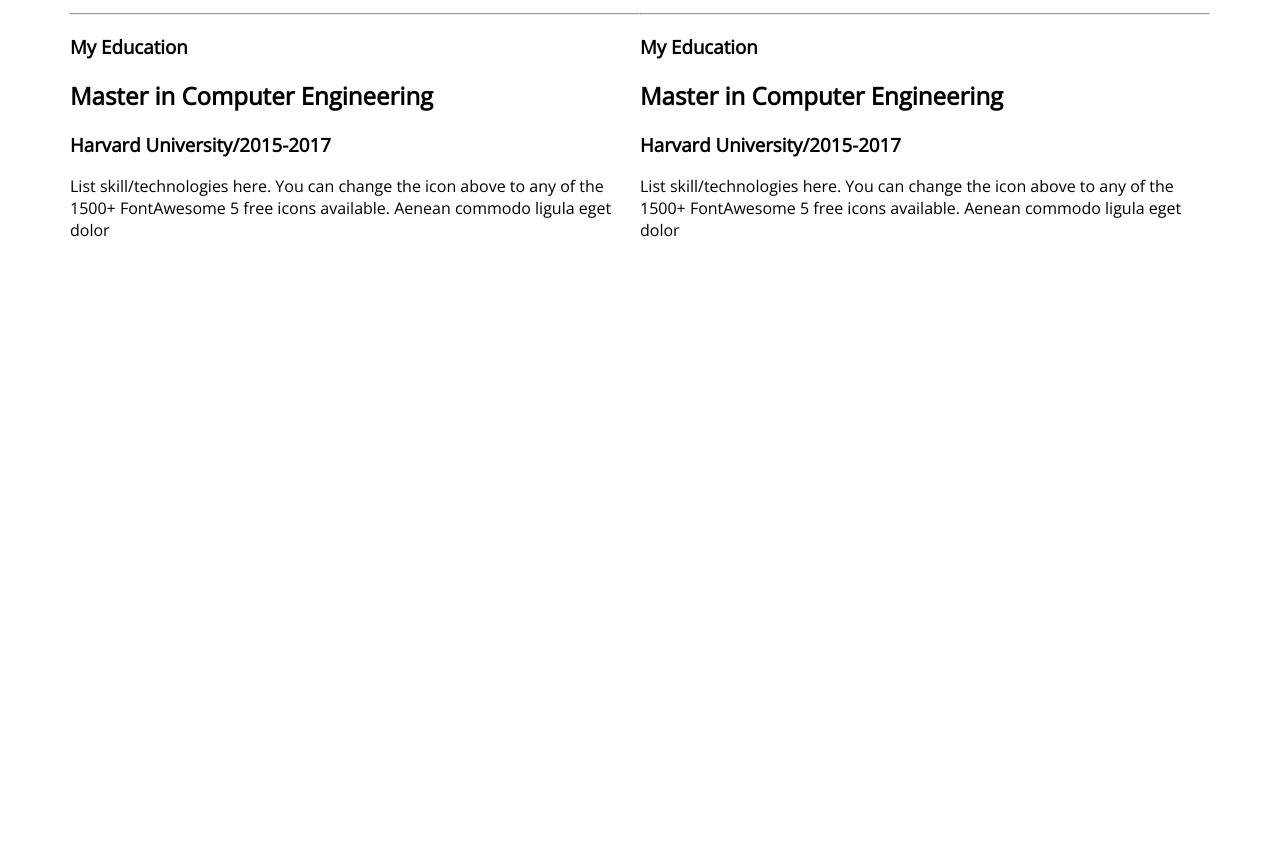
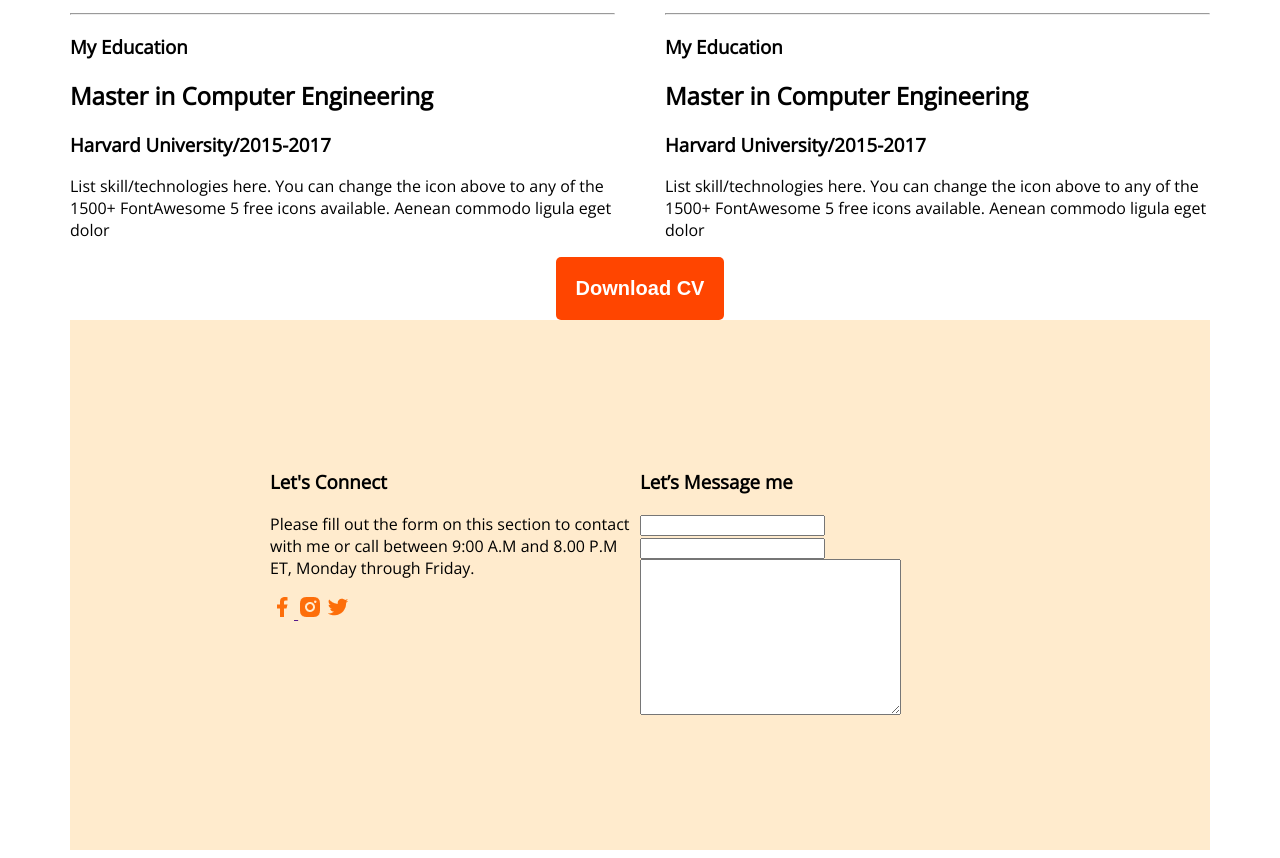
Before and after one commit to trishapaulcse/developer-portfolio-module-5-practise, a plain HTML site: page index.html in a window 1280 px wide. Shown: the part 2449-3307 px from the top of the page. Before the commit the page ends 2714 px from the top, so only its background shows below. Drawn offline with nearby package versions, Linux system fonts and the light colour scheme.

Commit message:
footer added

```diff
--- a/index.html
+++ b/index.html
@@ -147,7 +147,32 @@
 
             </div>
         </div>
+        <div class="download-cv">
+            <button class="btn-class">Download CV</button>
+        </div>
        </section>
+
+       <!-- footer section -->
+       <footer class="footer">
+        <div class="footer-column">
+            <h3 class="footer-title">Let's Connect</h3>
+            <p class="footer-paragragh">Please fill out the form on this section to contact with me or call between 9:00 A.M and 8.00 P.M ET, Monday through Friday.</p>
+            <div class="social-links">
+                <a href=""><img src="images/icons/facebook.png" alt="">
+                </a>
+                <a href=""><img src="images/icons/insta.png" alt=""></a>
+                <a href=""><img src="images/icons/twitter.png" alt=""></a>
+            </div>
+        </div>
+        <div class="footer-column">
+            <h3 class="footer-title">Let’s Message me</h3>
+            <form action="">
+                <input type="text" name="" placeholder="">
+                <input type="email" name="" id="">
+                <textarea name="" id="" cols="30" rows="10"></textarea>
+            </form>
+        </div>
+       </footer>
 </main>
 
 </body>
--- a/styles/portfolio.css
+++ b/styles/portfolio.css
@@ -128,4 +128,20 @@ main
 .resume-container
 {
     display: flex;
+    gap: 50px;
 }
+.download-cv
+{
+    text-align: center;
+
+}
+.footer
+{
+    display: flex;
+    background-color: blanchedalmond;
+    padding: 130px 200px;
+}
+.footer-column
+{
+    width: 50%;
+}
```
